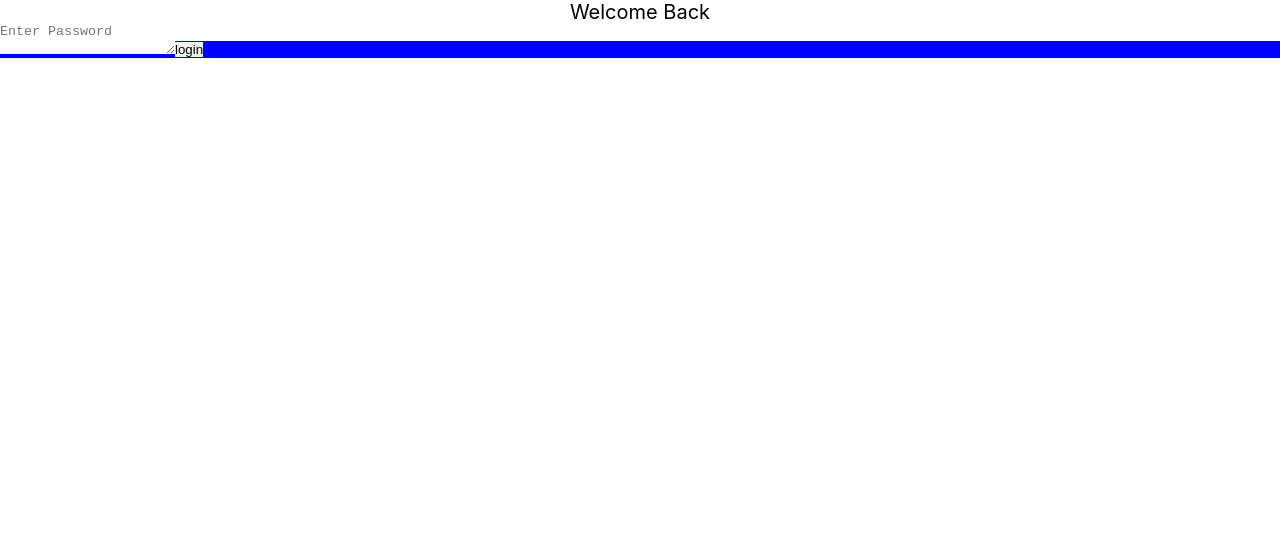
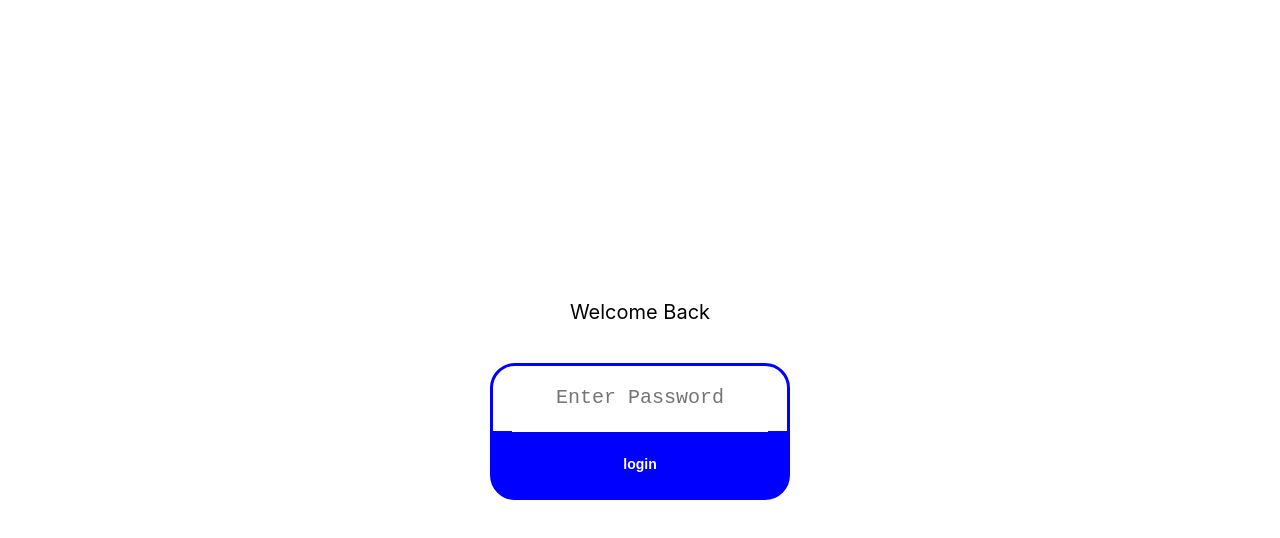
Before and after one commit to 19lob419lob4/csia2, a React (Create React App) app in the folder frontend/: page / in a window 1280 px wide. Shown: the top 538 px of the page. Built offline with nearby package versions, Linux system fonts and the light colour scheme; no server answers.

Commit message:
login styling

```diff
--- a/frontend/src/App.css
+++ b/frontend/src/App.css
@@ -46,3 +46,42 @@ a:visited{
 a:hover, button:hover{
     cursor: pointer;
 }
+
+.loginWrapper{
+    position: absolute;
+    top:50%;
+    left:50%;
+    transform: translate(-50%,-50%);
+    display: grid;
+    height: 200px;
+    width: 300px;
+}
+
+.loginWrapper form{
+    display: grid;
+    border: 3px solid;
+    border-radius: 25px;
+    grid-template-rows: 1fr 1fr;
+
+}
+
+.loginWrapper textarea{
+    justify-self: center;
+    align-self: flex-end;
+    resize: none;
+    border: none;
+    margin: 0px 30px 0px 30px;
+    font-size: 20px;
+    text-align: center;
+    height: max-content;
+    vertical-align: middle;
+
+}
+
+.loginWrapper button{
+    background:transparent;
+    border:none;
+    color:white;
+    font-size: 14px;
+    font-weight: bold;
+}
```
